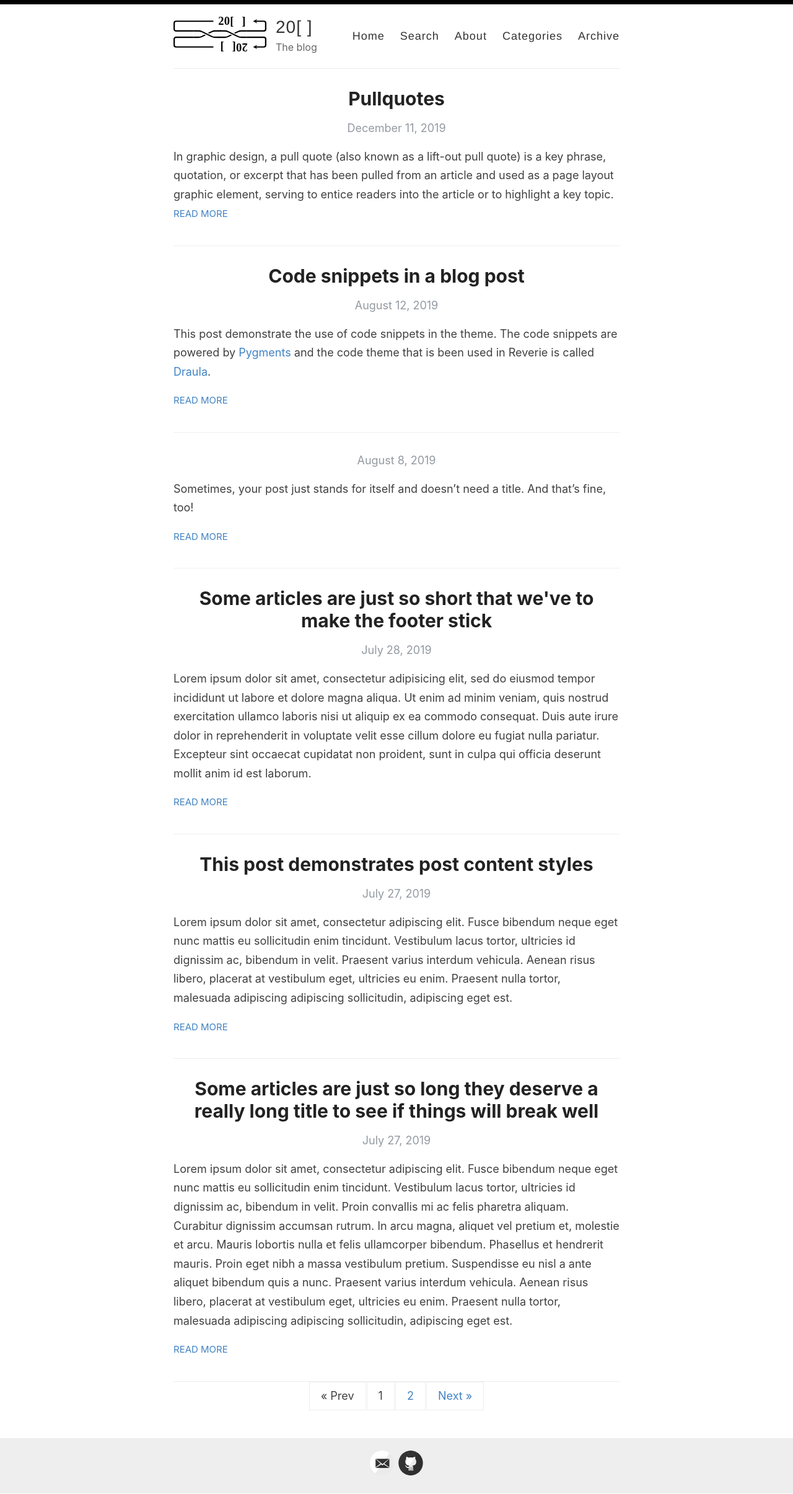
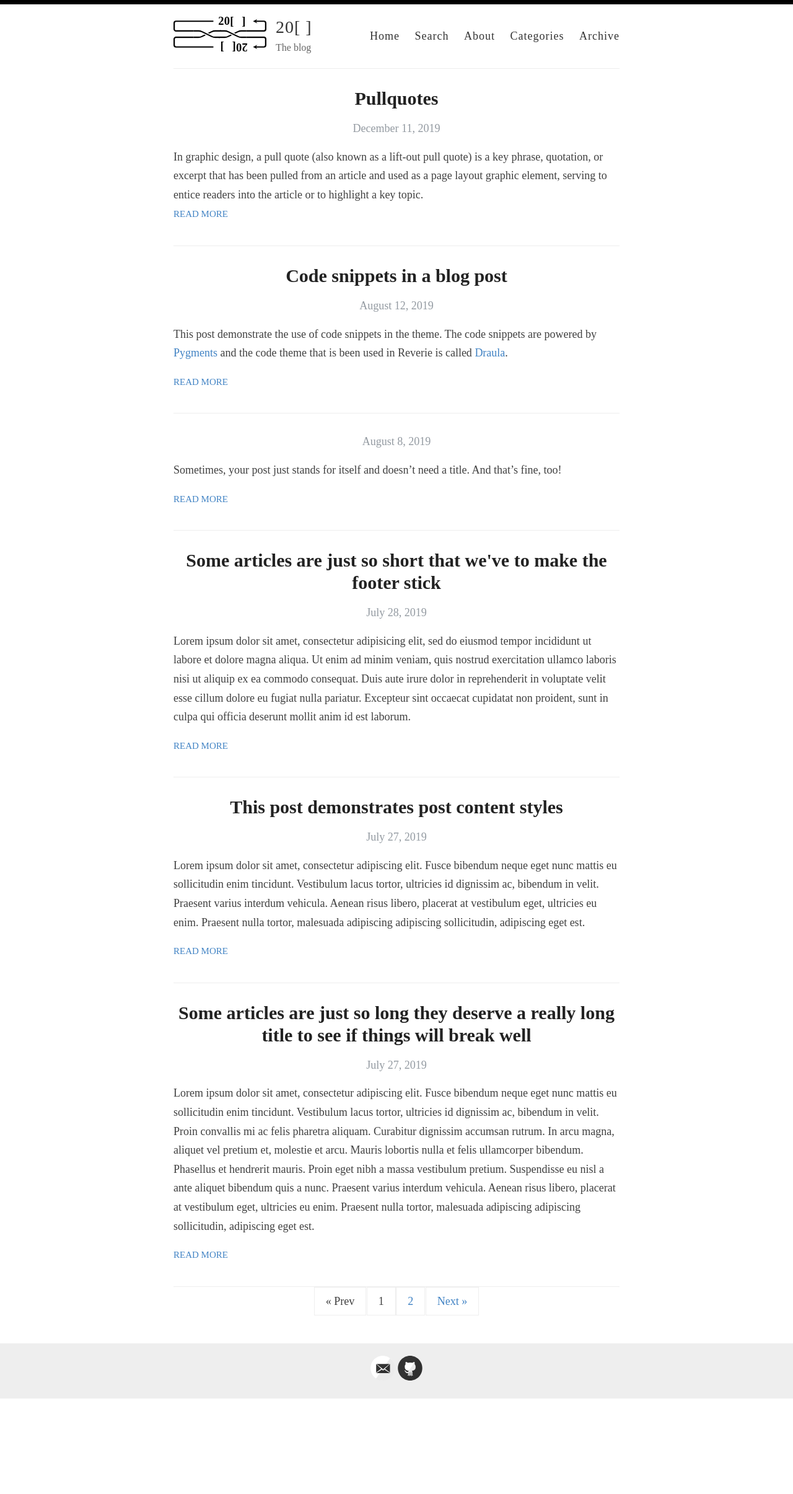
Before and after one commit to eric-downes/20sq-blog, a Jekyll site: the page built from index.html, in a window 1280 px wide. Shown: the whole page at 62% size. Built offline with Jekyll 4.4.1, drawn with Linux system fonts in a browser that asks for light colours; some web fonts are replaced; the list of posts is cut into pages by our own code; after the commit the page ends 2257 px from its top, so only the background shows below that.

Commit message:
Start experimenting with fonts. I'll be surprised if it works.

```diff
--- a/assets/style.scss
+++ b/assets/style.scss
@@ -8,6 +8,33 @@
 @import "reset";
 @import "variables";
 // Syntax highlighting @import is at the bottom of this file
+
+@font-face{
+  font-family: plexMono;
+  src: url(./fonts/IBMPlexMono-Regular.otf);
+  font-weight: normal;
+  font-display: swap;
+}
+@font-face{
+  font-family: plexMono;
+  src: url(./fonts/IBMPlexMono-SemiBold.otf);
+  font-weight: bold;
+  font-display: swap;
+}
+@font-face{
+  font-family: plexMono;
+  src: url(./fonts/IBMPlexMono-Italic.otf);
+  font-weight: normal;
+  font-style: italic;
+  font-display: swap;
+}
+@font-face{
+  font-family: plexMono;
+  src: url(./fonts/IBMPlexMono-SemiBoldItalic.otf);
+  font-weight: bold;
+  font-style: italic;
+  font-display: swap;
+}
 
 /**************/
 /* BASE RULES */
@@ -22,7 +49,8 @@ html {
 
 body {
   background: #fff;
-  font-family: -system-ui, -apple-system, BlinkMacSystemFont, "Segoe UI", Roboto, Helvetica, Arial, sans-serif, "Apple Color Emoji", "Segoe UI Emoji", "Segoe UI Symbol";
+  //font-family: -system-ui, -apple-system, BlinkMacSystemFont, "Segoe UI", Roboto, Helvetica, Arial, sans-serif, "Apple Color Emoji", "Segoe UI Emoji", "Segoe UI Symbol";
+  font-family: plexMono;
   color: #404040;
   line-height: 1.7;
   font-weight: 400;
@@ -38,7 +66,8 @@ body {
 }
 
 h1, h2, h3, h4, h5, h6 {
-  font-family: -system-ui, -apple-system, BlinkMacSystemFont, "Segoe UI", Roboto, Helvetica, Arial, sans-serif, "Apple Color Emoji", "Segoe UI Emoji", "Segoe UI Symbol";
+  //font-family: -system-ui, -apple-system, BlinkMacSystemFont, "Segoe UI", Roboto, Helvetica, Arial, sans-serif, "Apple Color Emoji", "Segoe UI Emoji", "Segoe UI Symbol";
+  font-family: plexMono;
   color: $darkerGray;
   font-weight: bold;
 
@@ -311,7 +340,8 @@ p > img {
   margin: 0;
   color: $darkGray;
   cursor: pointer;
-  font-family: $helveticaNeue;
+  //font-family: $helveticaNeue;
+  font-family: plexMono;
   font-weight: 300;
   font-size: 28px;
   letter-spacing: 1px;
@@ -336,7 +366,8 @@ p > img {
 nav {
   float: right;
   margin-top: 23px; // @TODO: Vertically middle align
-  font-family: $helveticaNeue;
+  //font-family: $helveticaNeue;
+  font-family: plexMono;
   font-size: 18px;
 
   @include mobile {
@@ -450,7 +481,8 @@ body:after {
 }
 
 .post h1{
-  font-family: -system-ui, -apple-system, BlinkMacSystemFont, "Segoe UI", Roboto, Helvetica, Arial, sans-serif, "Apple Color Emoji", "Segoe UI Emoji", "Segoe UI Symbol";
+  //font-family: -system-ui, -apple-system, BlinkMacSystemFont, "Segoe UI", Roboto, Helvetica, Arial, sans-serif, "Apple Color Emoji", "Segoe UI Emoji", "Segoe UI Symbol";
+  font-family: plexMono;
   text-align: center;
   font-weight: bold;
   font-kerning: auto;
@@ -459,7 +491,8 @@ body:after {
 }
 
 .page h1{
-  font-family: -system-ui, -apple-system, BlinkMacSystemFont, "Segoe UI", Roboto, Helvetica, Arial, sans-serif, "Apple Color Emoji", "Segoe UI Emoji", "Segoe UI Symbol";
+  //font-family: -system-ui, -apple-system, BlinkMacSystemFont, "Segoe UI", Roboto, Helvetica, Arial, sans-serif, "Apple Color Emoji", "Segoe UI Emoji", "Segoe UI Symbol";
+  font-family: plexMono;
   text-align: center;
   font-weight: bold;
   font-kerning: auto;
@@ -481,7 +514,8 @@ body:after {
 .cd-container a {
   color: #30434e;
   text-decoration: none;
-  font-family: "Open Sans", sans-serif;
+  //font-family: "Open Sans", sans-serif;
+  font-family: plexMono;
 }
 
 .cd-container img {
@@ -489,7 +523,8 @@ body:after {
 }
 
 .cd-container h1, .cd-container h2 {
-  font-family: "Open Sans", sans-serif;
+  //font-family: "Open Sans", sans-serif;
+  font-family: plexMono;
   font-weight: bold;
 }
 
@@ -631,7 +666,8 @@ Modules - reusable parts of our design
 }
 
 #carbonads {
-  font-family: -apple-system, BlinkMacSystemFont, "Segoe UI", Roboto, Oxygen-Sans, Ubuntu, Cantarell, "Helvetica Neue", Helvetica, Arial, sans-serif;
+  //font-family: -apple-system, BlinkMacSystemFont, "Segoe UI", Roboto, Oxygen-Sans, Ubuntu, Cantarell, "Helvetica Neue", Helvetica, Arial, sans-serif;
+  font-family: plexMono;
   display: inline-block;
   overflow: hidden;
   max-width: 270px;
```
